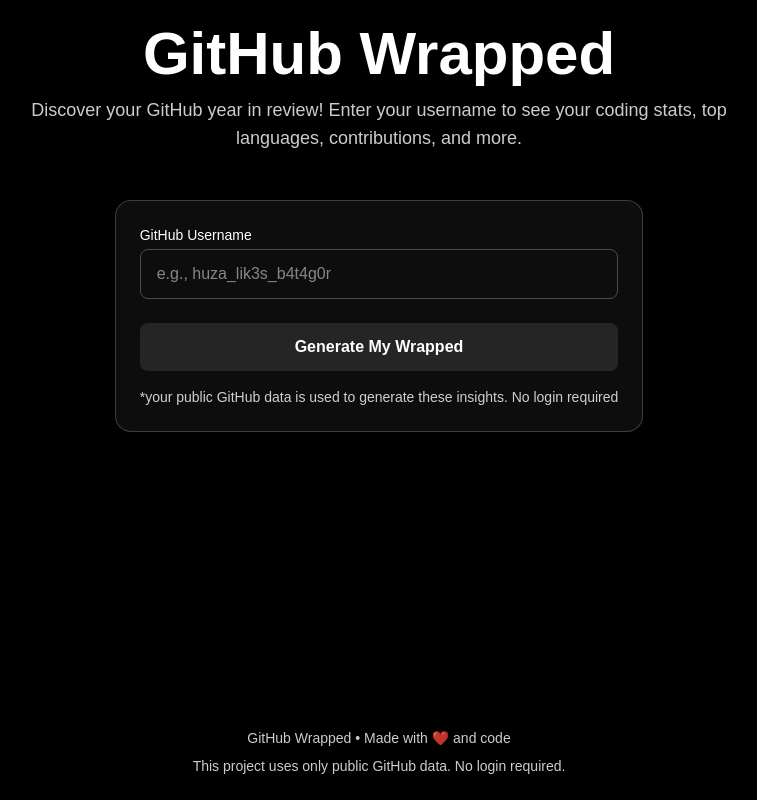
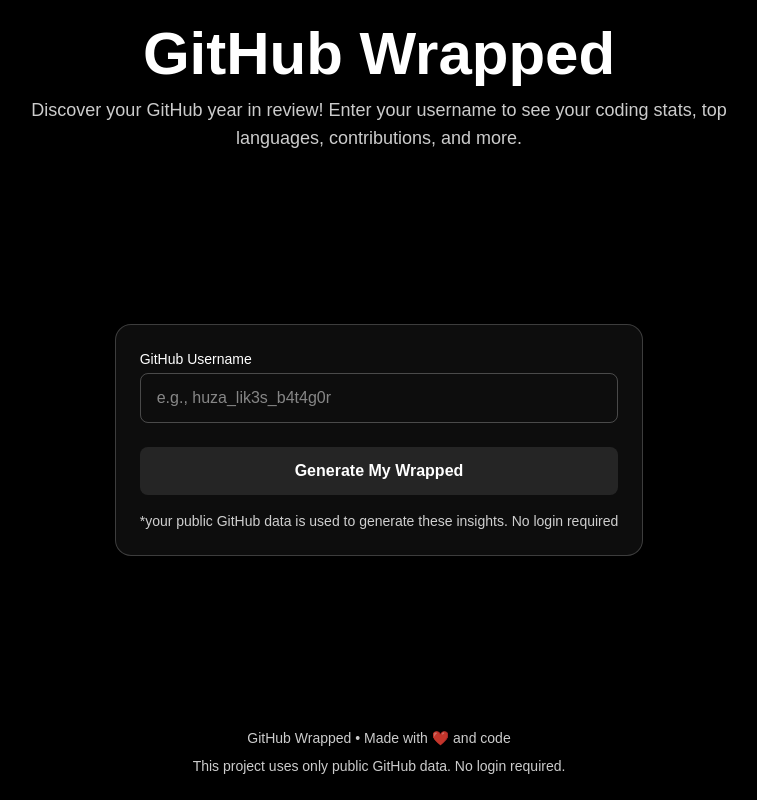
Before and after one commit to khuza08/ghwrapped, a Next.js app: page / in a window 1280 px wide. Shown: the whole page, without its empty margins (261-1018 px from the left). Built offline with nearby package versions, Linux system fonts and the light colour scheme.

Commit message:
adjust positioning

```diff
--- a/src/app/page.tsx
+++ b/src/app/page.tsx
@@ -21,11 +21,12 @@
 
   return (
     <div className="min-h-screen flex flex-col bg-black text-white py-6 px-4 lg:px-8 xl:px-16">
-      <div className="max-w-full mx-auto w-full">
+      <div className="max-w-full mx-auto w-full grow flex flex-col">
         <GitHubWrappedHeader />
 
         {!showWrapped ? (
-          <div className="flex items-center justify-center">
+          <div className="flex flex-col items-center justify-center grow">
+            <div className="w-full flex justify-center">
               <UsernameForm
                 username={username}
                 error={error}
@@ -33,6 +34,7 @@
                 setError={setError}
                 onSubmit={handleSubmit}
               />
+            </div>
           </div>
         ) : (
           <div className="flex flex-col lg:flex-row gap-6 lg:gap-8">
```
Lines whose indentation alone changed are shown as unchanged.
